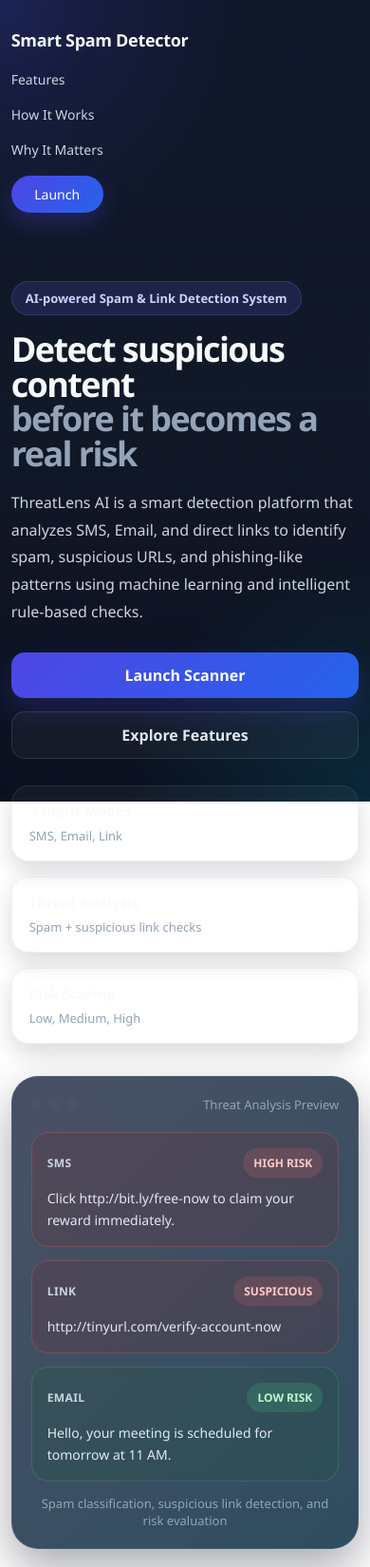
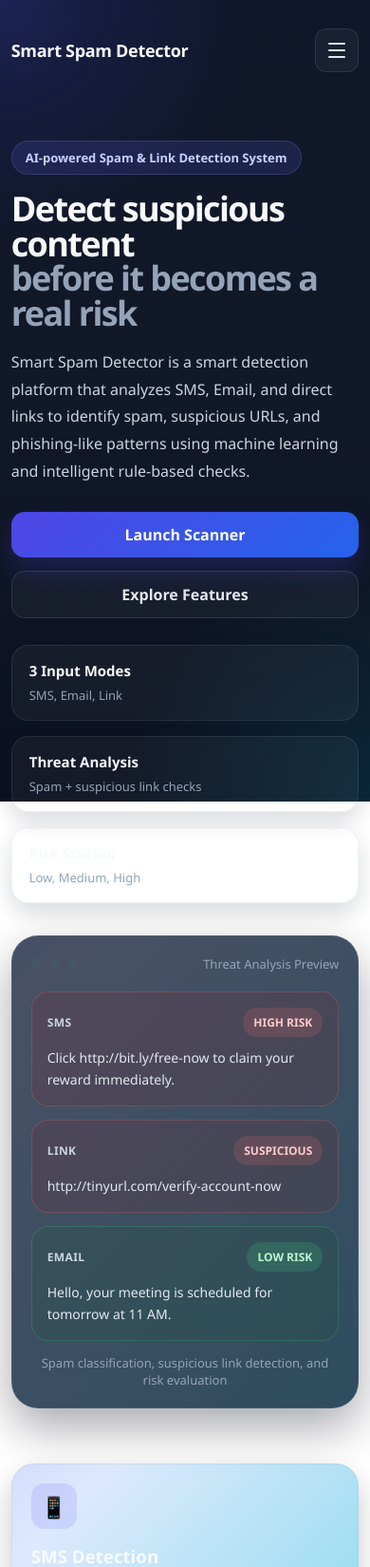
Before and after one commit to TheBeliever-104/smart-spam-detector, a Flask app: page / in a window 390 px wide. Shown: the top 1650 px of the page at 95% size. Run offline with Flask 3, Linux system fonts and the light colour scheme; parts of the project's set-up code (start-up, migrations or seed data) failed here and were passed over.

Commit message:
update website

```diff
--- a/static/style.css
+++ b/static/style.css
@@ -113,6 +113,7 @@ body.page-exit .page-content {
     justify-content: space-between;
     gap: 20px;
     padding: 10px 0 26px 0;
+    position: relative;
 }
 
 .brand {
@@ -148,6 +149,43 @@ body.page-exit .page-content {
     background: linear-gradient(135deg, #4f46e5, #2563eb);
     color: white !important;
     box-shadow: 0 10px 24px rgba(79, 70, 229, 0.28);
+}
+
+/* mobile menu button */
+.menu-toggle {
+    display: none;
+    width: 46px;
+    height: 46px;
+    border: 1px solid rgba(148, 163, 184, 0.18);
+    border-radius: 12px;
+    background: rgba(255, 255, 255, 0.04);
+    align-items: center;
+    justify-content: center;
+    flex-direction: column;
+    gap: 5px;
+    cursor: pointer;
+    padding: 0;
+}
+
+.menu-toggle span {
+    display: block;
+    width: 18px;
+    height: 2px;
+    background: #e2e8f0;
+    border-radius: 999px;
+    transition: 0.3s ease;
+}
+
+.menu-toggle.active span:nth-child(1) {
+    transform: translateY(7px) rotate(45deg);
+}
+
+.menu-toggle.active span:nth-child(2) {
+    opacity: 0;
+}
+
+.menu-toggle.active span:nth-child(3) {
+    transform: translateY(-7px) rotate(-45deg);
 }
 
 /* landing hero */
@@ -768,8 +806,45 @@ body.page-exit .page-content {
 
     .topbar,
     .detect-topbar {
+        flex-direction: row;
+        align-items: center;
+    }
+
+    .menu-toggle {
+        display: inline-flex;
+    }
+
+    .topnav {
+        display: none;
+        position: absolute;
+        top: calc(100% + 12px);
+        right: 0;
+        width: min(260px, 100%);
         flex-direction: column;
-        align-items: flex-start;
+        align-items: stretch;
+        gap: 10px;
+        padding: 14px;
+        border-radius: 18px;
+        background: rgba(15, 23, 42, 0.96);
+        border: 1px solid rgba(148, 163, 184, 0.16);
+        box-shadow: 0 20px 40px rgba(2, 6, 23, 0.45);
+        z-index: 50;
+    }
+
+    .topnav.nav-open {
+        display: flex;
+    }
+
+    .topnav a {
+        margin-left: 0;
+        width: 100%;
+        padding: 12px 14px;
+        border-radius: 12px;
+        background: rgba(255, 255, 255, 0.03);
+    }
+
+    .topnav .nav-cta {
+        text-align: center;
     }
 
     .hero-copy h1 {
@@ -777,7 +852,6 @@ body.page-exit .page-content {
     }
 
     .hero-actions,
-    .topnav,
     .hero-meta {
         flex-direction: column;
         align-items: stretch;
--- a/templates/landing.html
+++ b/templates/landing.html
@@ -15,7 +15,14 @@
 
     <header class="topbar">
         <div class="brand">Smart Spam Detector</div>
-        <nav class="topnav">
+
+        <button class="menu-toggle" id="menuToggle" aria-label="Open navigation menu" aria-expanded="false" aria-controls="mobileNav">
+            <span></span>
+            <span></span>
+            <span></span>
+        </button>
+
+        <nav class="topnav" id="mobileNav">
             <a href="#features">Features</a>
             <a href="#workflow">How It Works</a>
             <a href="#why-it-matters">Why It Matters</a>
@@ -33,7 +40,7 @@
             </h1>
 
             <p>
-                ThreatLens AI is a smart detection platform that analyzes SMS, Email, and direct links
+                Smart Spam Detector is a smart detection platform that analyzes SMS, Email, and direct links
                 to identify spam, suspicious URLs, and phishing-like patterns using machine learning and
                 intelligent rule-based checks.
             </p>
@@ -194,6 +201,25 @@ document.addEventListener("mousemove", (e) => {
     spotlight.style.left = e.clientX + "px";
     spotlight.style.top = e.clientY + "px";
 });
+
+const menuToggle = document.getElementById("menuToggle");
+const mobileNav = document.getElementById("mobileNav");
+
+menuToggle.addEventListener("click", () => {
+    mobileNav.classList.toggle("nav-open");
+    menuToggle.classList.toggle("active");
+
+    const expanded = menuToggle.getAttribute("aria-expanded") === "true";
+    menuToggle.setAttribute("aria-expanded", String(!expanded));
+});
+
+mobileNav.querySelectorAll("a").forEach(link => {
+    link.addEventListener("click", () => {
+        mobileNav.classList.remove("nav-open");
+        menuToggle.classList.remove("active");
+        menuToggle.setAttribute("aria-expanded", "false");
+    });
+});
 </script>
 
 </body>
```
Also changed, not shown: other parts of static/style.css (+4 -31 lines).
